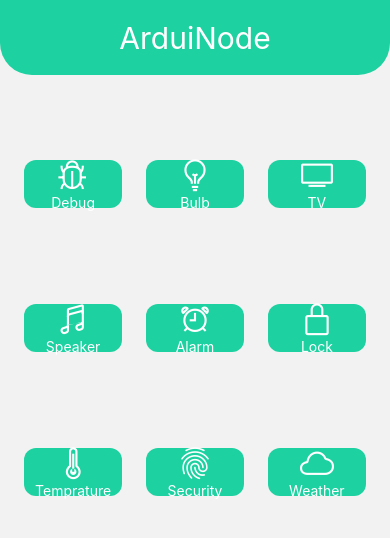
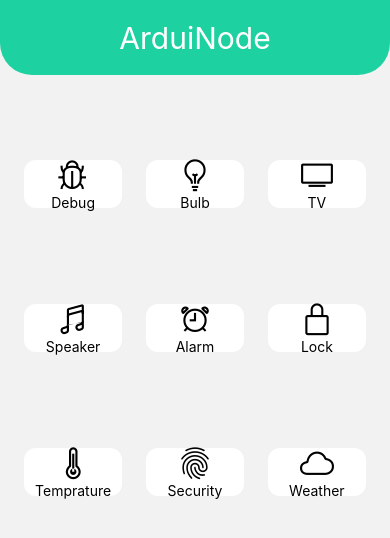
Before and after one commit to Neeleshrj/ArduiNode, a React Native app: screen /Control in a window 390 px wide. Shown: the top 538 px of the page. Built offline with nearby package versions, Linux system fonts and the light colour scheme.

Commit message:
fixed issues with ui button colors

```diff
--- a/src/Provider/BTContextProivder.js
+++ b/src/Provider/BTContextProivder.js
@@ -73,12 +73,12 @@ export default function BTContextProvider({children}) {
     try {
       console.log('inside write');
       let message = msg;
-      let sentMsg = await RNBluetoothClassic.writeToDevice(
+      await RNBluetoothClassic.writeToDevice(
         device.address,
         message,
       );
 
-      console.log('Sent?', sentMsg);
+      console.log('Sent?', msg);
     } catch (e) {
       console.warn(e);
     }
--- a/src/screens/ControlScreen/index.js
+++ b/src/screens/ControlScreen/index.js
@@ -1,4 +1,4 @@
-import React from 'react';
+import React, {useState} from 'react';
 import {View, TouchableOpacity, Text, StyleSheet} from 'react-native';
 import {
   widthPercentageToDP as wp,
@@ -10,68 +10,80 @@ import Icon from 'react-native-vector-icons/Ionicons';
 import {useSendData} from '../../Provider/BTContextProivder';
 
 export default function ControlScreen() {
+  const [btn1, setBtn1] = useState(false);
+  const [btn2, setBtn2] = useState(false);
   const SendData = useSendData();
 
   return (
     <View style={styles.outerContainer}>
       <View style={styles.buttonsContainer}>
         <TouchableOpacity
-          onPress={() => SendData('O')}
+          onPress={() => {
+            SendData('A');
+            setBtn1(!btn1);
+          }}
+          style={[
+            styles.buttonContainer,
+            btn1 ? {backgroundColor: '#1dd1a1'} : {backgroundColor: '#fff'},
+          ]}>
+          <Icon
+            name="bug-outline"
+            size={hp('4')}
+            color={btn1 ? '#fff' : '#000'}
+          />
+          <Text style={btn1 ? {color: '#fff'} : {color: '#000'}}>Debug</Text>
+        </TouchableOpacity>
+        <TouchableOpacity
+          onPress={() => SendData('B')}
           style={styles.buttonContainer}>
-          <Icon name="bug-outline" size={hp('4')} color="#fff"/>
-          <Text style={{color: '#fff'}}>Debug</Text>
+          <Icon name="bulb-outline" size={hp('4')} color={btn2 ? '#fff' : '#000'} />
+          <Text style={btn2 ? {color: '#fff'} : {color: '#000'}}>Bulb</Text>
         </TouchableOpacity>
         <TouchableOpacity
           onPress={() => SendData('F')}
           style={styles.buttonContainer}>
-          <Icon name="bulb-outline" size={hp('4')} color="#fff"/>
-          <Text style={{color: '#fff'}}>Bulb</Text>
-        </TouchableOpacity>
-        <TouchableOpacity
-          onPress={() => SendData('F')}
-          style={styles.buttonContainer}>
-          <Icon name="tv-outline" size={hp('4')} color="#fff"/>
-          <Text style={{color: '#fff'}}>TV</Text>
+          <Icon name="tv-outline" size={hp('4')} color="#000" />
+          <Text style={{color: '#000'}}>TV</Text>
         </TouchableOpacity>
       </View>
       <View style={styles.buttonsContainer}>
         <TouchableOpacity
           onPress={() => SendData('O')}
           style={styles.buttonContainer}>
-          <Icon name="musical-notes-outline" size={hp('4')} color="#fff"/>
-          <Text style={{color: '#fff'}}>Speaker</Text>
+          <Icon name="musical-notes-outline" size={hp('4')} color="#000" />
+          <Text style={{color: '#000'}}>Speaker</Text>
         </TouchableOpacity>
         <TouchableOpacity
           onPress={() => SendData('F')}
           style={styles.buttonContainer}>
-          <Icon name="alarm-outline" size={hp('4')} color="#fff"/>
-          <Text style={{color: '#fff'}}>Alarm</Text>
+          <Icon name="alarm-outline" size={hp('4')} color="#000" />
+          <Text style={{color: '#000'}}>Alarm</Text>
         </TouchableOpacity>
         <TouchableOpacity
           onPress={() => SendData('F')}
           style={styles.buttonContainer}>
-          <Icon name="lock-closed-outline" size={hp('4')} color="#fff"/>
-          <Text style={{color: '#fff'}}>Lock</Text>
+          <Icon name="lock-closed-outline" size={hp('4')} color="#000" />
+          <Text style={{color: '#000'}}>Lock</Text>
         </TouchableOpacity>
       </View>
       <View style={styles.buttonsContainer}>
         <TouchableOpacity
           onPress={() => SendData('O')}
           style={styles.buttonContainer}>
-          <Icon name="thermometer-outline" size={hp('4')} color="#fff"/>
-          <Text style={{color: '#fff'}}>Temprature</Text>
+          <Icon name="thermometer-outline" size={hp('4')} color="#000" />
+          <Text style={{color: '#000'}}>Temprature</Text>
         </TouchableOpacity>
         <TouchableOpacity
           onPress={() => SendData('F')}
           style={styles.buttonContainer}>
-          <Icon name="finger-print-outline" size={hp('4')} color="#fff"/>
-          <Text style={{color: '#fff'}}>Security</Text>
+          <Icon name="finger-print-outline" size={hp('4')} color="#000" />
+          <Text style={{color: '#000'}}>Security</Text>
         </TouchableOpacity>
         <TouchableOpacity
           onPress={() => SendData('F')}
           style={styles.buttonContainer}>
-          <Icon name="cloudy-outline" size={hp('4')} color="#fff"/>
-          <Text style={{color: '#fff'}}>Weather</Text>
+          <Icon name="cloudy-outline" size={hp('4')} color="#000" />
+          <Text style={{color: '#000'}}>Weather</Text>
         </TouchableOpacity>
       </View>
     </View>
@@ -80,10 +92,10 @@ export default function ControlScreen() {
 
 const styles = StyleSheet.create({
   outerContainer: {
-      height: hp('60'),
+    height: hp('60'),
     //   backgroundColor: 'blue',
-      display: 'flex',
-      justifyContent: 'space-evenly'
+    display: 'flex',
+    justifyContent: 'space-evenly',
   },
   buttonsContainer: {
     // backgroundColor: 'green',
@@ -93,10 +105,9 @@ const styles = StyleSheet.create({
     alignItems: 'center',
     flexDirection: 'row',
     margin: 0,
-
   },
   buttonContainer: {
-    backgroundColor: '#1dd1a1',
+    backgroundColor: '#fff',
     width: '25%',
     height: '70%',
     padding: '2%',
```
